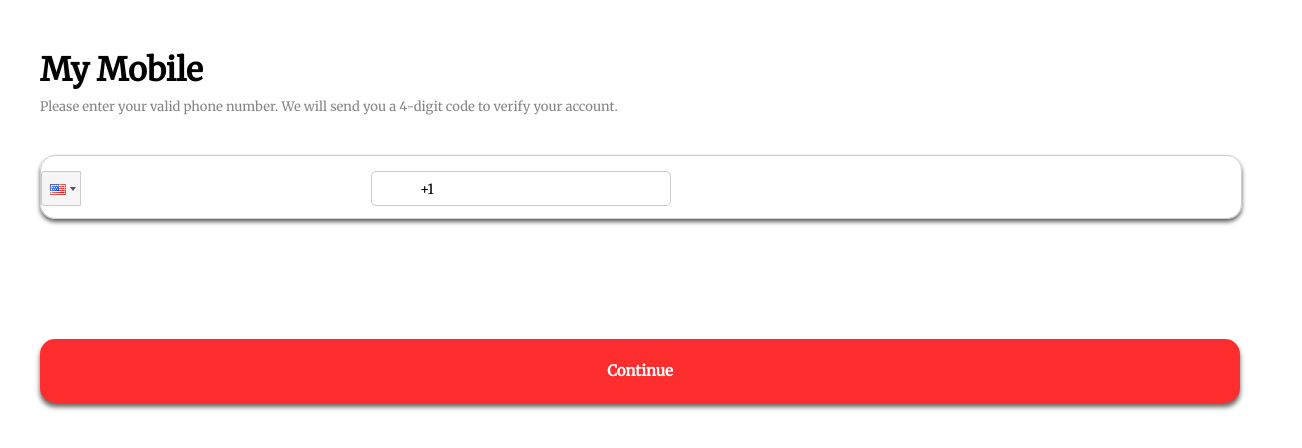
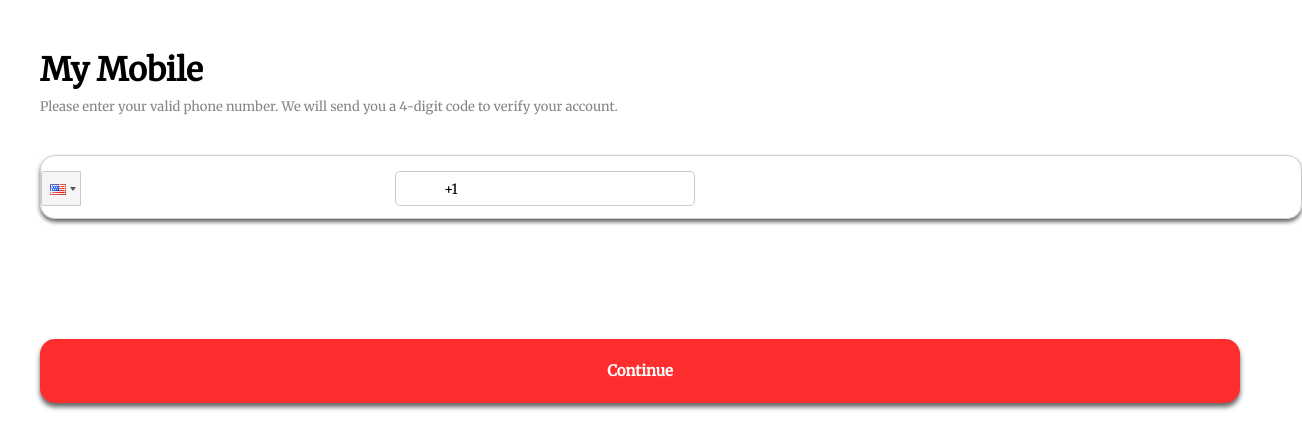
Before and after one commit to 2731999/Hepy, a React (Create React App) app in the folder frontend/: page /Verification in a window 1280 px wide. Shown: the top 448 px of the page, 1302 px wide, since content can reach past the window. Built offline with nearby package versions, Linux system fonts and the light colour scheme.

Commit message:
Update index.css

```diff
--- a/frontend/src/index.css
+++ b/frontend/src/index.css
@@ -330,7 +330,7 @@ body {
   border-radius: 15px;
   height: 7.7vh;
   margin-top: 5vh;
-  width: 100%;
+  width: 105%;
   box-shadow: 0px 3px 4px rgba(0, 0, 0, 0.616);
 }
 
```
